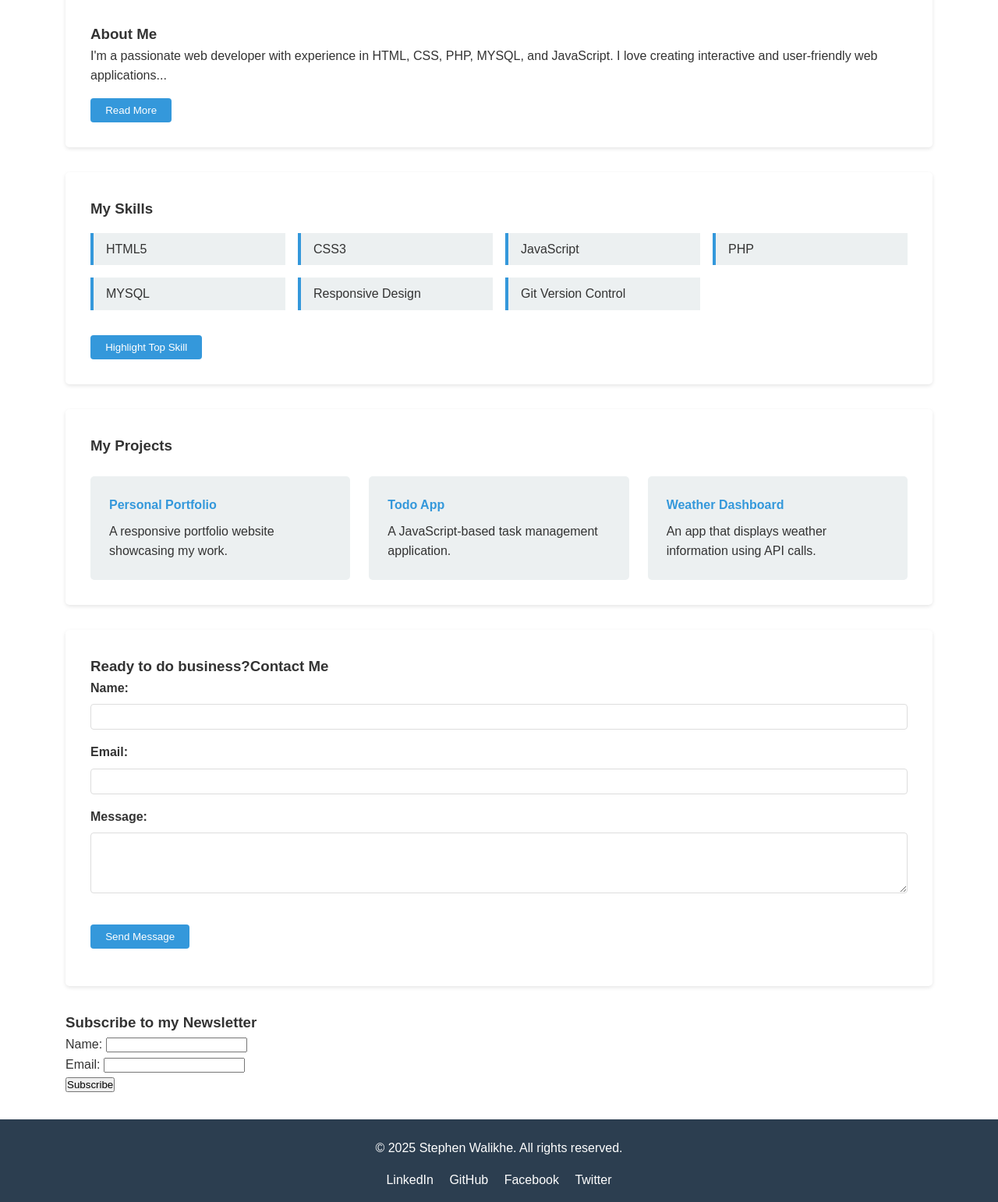
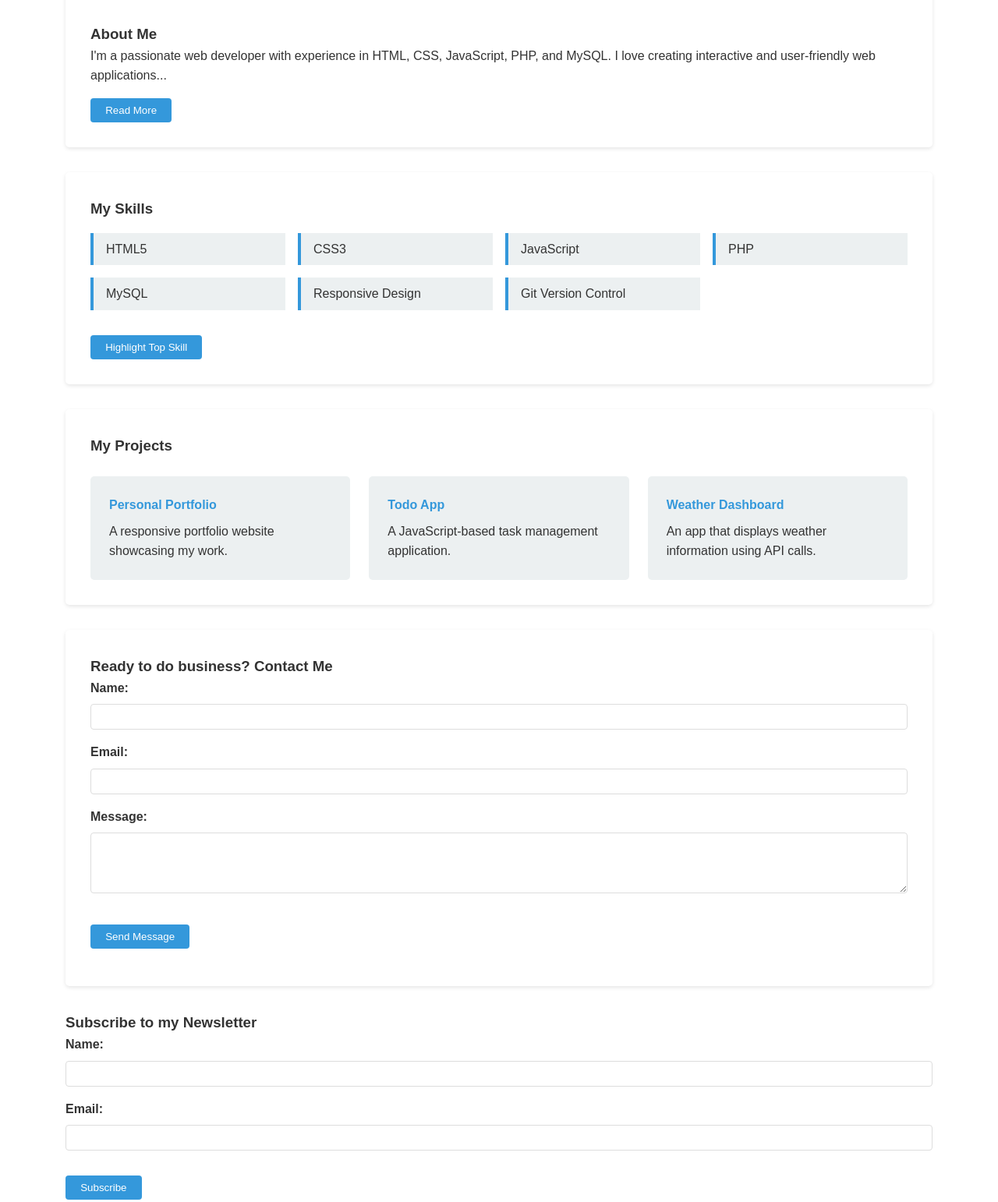
Before and after one commit to Web-Dsteve/WalikheProfile.github.io, a plain HTML site: page index.html in a window 1280 px wide. Shown: the part 334-1876 px from the top of the page at 78% size. Drawn offline with Linux system fonts and the light colour scheme.

Commit message:
Update index.html

```diff
--- a/index.html
+++ b/index.html
@@ -25,7 +25,7 @@
     <main class="container">
         <section id="about" class="profile-section">
             <div class="profile-header">
-                <img src="Profile.jpg" alt="Stephen Walikhe" class="profile-img">
+                <img src="profile.jpg" alt="Stephen Walikhe" class="profile-img">
                 <div>
                     <h2>Stephen Walikhe</h2>
                     <p class="title">Web Developer</p>
@@ -34,8 +34,8 @@
 
             <div class="bio">
                 <h3>About Me</h3>
-                <p id="short-bio">I'm a passionate web developer with experience in HTML, CSS, PHP, MYSQL, and JavaScript. I love creating interactive and user-friendly web applications...</p>
-                <p id="full-bio" class="hidden">I'm a passionate web developer with experience in HTML, CSS, PHP, MYSQL, and JavaScript. I love creating interactive and user-friendly web applications. Currently pursuing my degree in Information Technology, I'm constantly learning new technologies to enhance my skills. When I'm not coding, you can find me hiking, reading tech blogs, or cooking a delicious meal.</p>
+                <p id="short-bio">I'm a passionate web developer with experience in HTML, CSS, JavaScript, PHP, and MySQL. I love creating interactive and user-friendly web applications...</p>
+                <p id="full-bio" class="hidden">I'm a passionate web developer with experience in HTML, CSS, JavaScript, PHP, and MySQL. I love creating interactive and user-friendly web applications. Currently pursuing my degree in Information Technology, I'm constantly learning new technologies to enhance my skills. When I'm not coding, you can find me hiking, reading tech blogs, or cooking a delicious meal.</p>
                 <button id="read-more-btn" class="btn">Read More</button>
             </div>
         </section>
@@ -47,7 +47,7 @@
                 <li>CSS3</li>
                 <li>JavaScript</li>
                 <li>PHP</li>
-                <li>MYSQL</li>
+                <li>MySQL</li>
                 <li>Responsive Design</li>
                 <li>Git Version Control</li>
             </ul>
@@ -73,45 +73,50 @@
         </section>
 
         <section id="contact" class="profile-section">
-            <h3>Ready to do business?Contact Me</h3>
+            <h3>Ready to do business? Contact Me</h3>
             <form id="contact-form">
                 <div class="form-group">
-                    <label for="name">Name:</label>
-                    <input type="text" id="name" name="name" required>
+                    <label for="contact-name">Name:</label>
+                    <input type="text" id="contact-name" name="contact-name" required>
                 </div>
                 <div class="form-group">
-                    <label for="email">Email:</label>
-                    <input type="email" id="email" name="email" required>
+                    <label for="contact-email">Email:</label>
+                    <input type="email" id="contact-email" name="contact-email" required>
                 </div>
                 <div class="form-group">
-                    <label for="message">Message:</label>
-                    <textarea id="message" name="message" rows="4"></textarea>
+                    <label for="contact-message">Message:</label>
+                    <textarea id="contact-message" name="contact-message" rows="4"></textarea>
                 </div>
                 <button type="submit" class="btn">Send Message</button>
                 <p id="form-error" class="error-message"></p>
             </form>
         </section>
 
-         <section class="Newsletter">
-      <h3>Subscribe to my Newsletter</h3>
-      <form onsubmit="return validateForm()">
-        <label for="name">Name:</label>
-        <input type="text" id="name" name="name" /><br/>
-        <label for="email">Email:</label>
-        <input type="email" id="email" name="email" /><br/>
-        <button type="submit">Subscribe</button>
-        <p id="error-message" class="error"></p>
-      </form>
-    </section>
-  </main>
+        <section class="newsletter">
+            <h3>Subscribe to my Newsletter</h3>
+            <form id="newsletter-form">
+                <div class="form-group">
+                    <label for="newsletter-name">Name:</label>
+                    <input type="text" id="newsletter-name" name="newsletter-name" required>
+                </div>
+                <div class="form-group">
+                    <label for="newsletter-email">Email:</label>
+                    <input type="email" id="newsletter-email" name="newsletter-email" required>
+                </div>
+                <button type="submit" class="btn">Subscribe</button>
+                <p id="newsletter-error" class="error-message"></p>
+            </form>
+        </section>
+    </main>
+
     <footer>
         <div class="container">
             <p>&copy; 2025 Stephen Walikhe. All rights reserved.</p>
             <div class="social-links">
-                <a href="#">LinkedIn</a>
-                <a href="#">GitHub</a>
-                <a href="#">Facebook</a>
-                <a href="#">Twitter</a>
+                <a href="#" aria-label="LinkedIn">LinkedIn</a>
+                <a href="#" aria-label="GitHub">GitHub</a>
+                <a href="#" aria-label="Facebook">Facebook</a>
+                <a href="#" aria-label="Twitter">Twitter</a>
             </div>
         </div>
     </footer>
```
